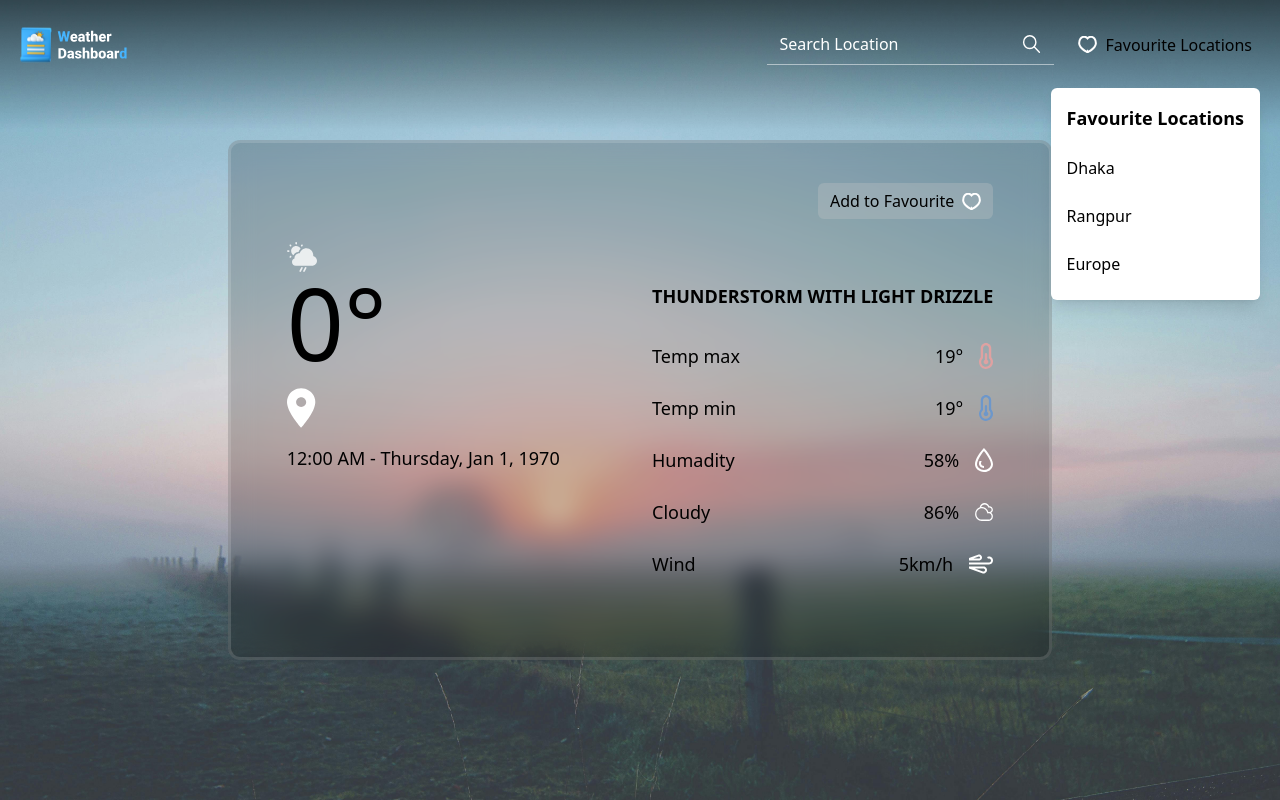
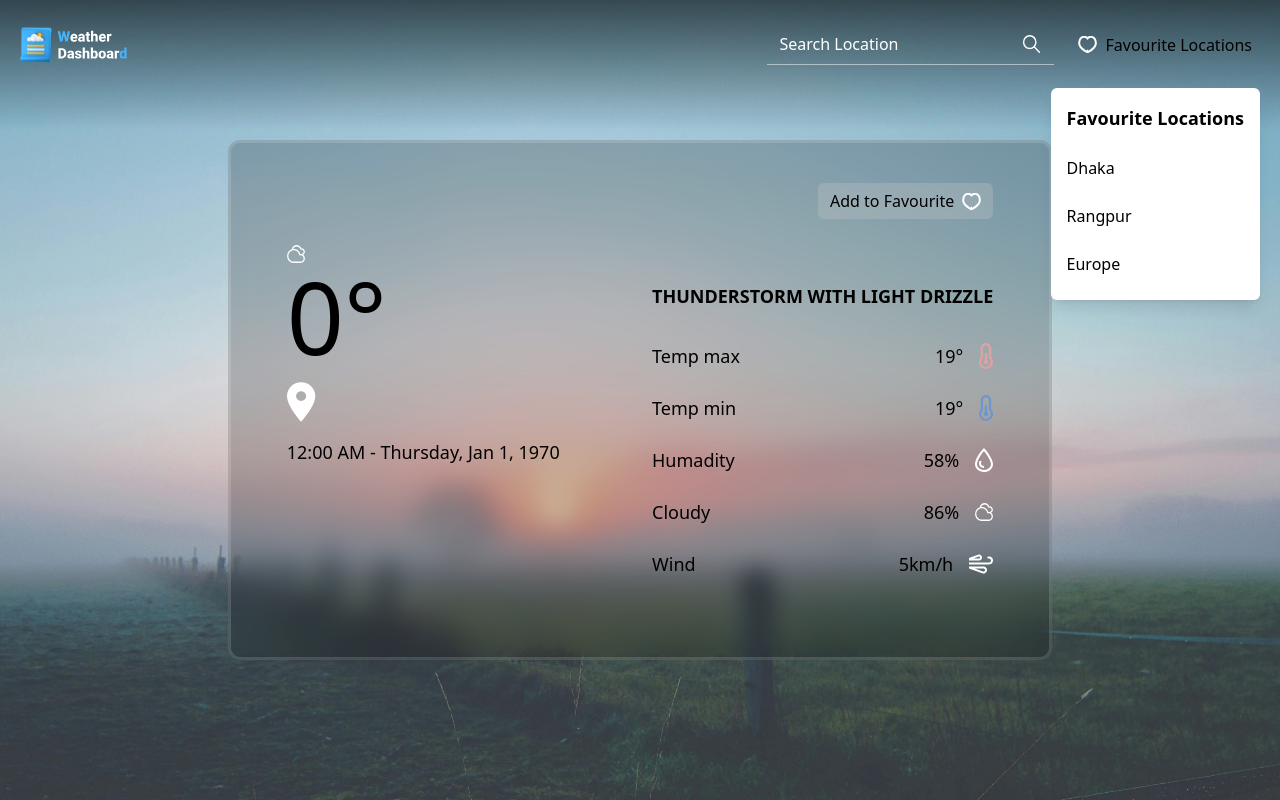
Before and after one commit to devsabbirhossain/weather-board, a React (Vite) app: page / in a window 1280 px wide. Built offline with nearby package versions, Linux system fonts and the light colour scheme; no server answers.

Commit message:
add dynamic data to heading dection

```diff
--- a/src/App.jsx
+++ b/src/App.jsx
@@ -1,15 +1,51 @@
 import "./App.css";
-import MistImage from "./assets/backgrounds/mist.jpeg";
+// import ClearSkyBG from "./assets/backgrounds/clear-sky.jpg";
+// import FewCloudsBG from "./assets/backgrounds/few-clouds.jpg";
+import MISTBG from "./assets/backgrounds/mist.jpeg";
+// import RainBG from "./assets/backgrounds/rainy-day.jpg";
+// import SnowBG from "./assets/backgrounds/snow.jpg";
+// import SunnyBG from "./assets/backgrounds/sunny.jpg";
+// import ThunderBG from "./assets/backgrounds/thunderstorm.jpg";
+
 import Header from "./components/header/Header";
 import WeatherBoard from "./components/weather/WeatherBoard";
 
 import WeatherProvider from "./provider/WeatherProvider";
 
+// import { useContext } from "react";
+// import { WeatherContext } from "./context";
+
 function App() {
+  // const { weatherData } = useContext(WeatherContext);
+
+  // const { location, climate, temperature, time } = weatherData;
+
+  // function getWeatherBackground(climate) {
+  //   switch (climate) {
+  //     case "Rain":
+  //       return RainBG;
+  //     case "Clouds":
+  //       return FewCloudsBG;
+  //     case "Clear":
+  //       return ClearSkyBG;
+  //     case "Snow":
+  //       return SnowBG;
+  //     case "Thunder":
+  //       return ThunderBG;
+  //     case "Fog":
+  //       return MISTBG;
+  //     case "Haze":
+  //       return MISTBG;
+  //     case "Mist":
+  //       return MISTBG;
+  //     default:
+  //       return SunnyBG;
+  //   }
+  // }
   return (
     <WeatherProvider>
       <div
-        style={{ backgroundImage: `url('${MistImage}')` }}
+        style={{ backgroundImage: `url('${MISTBG}')` }}
         className="grid place-items-center h-screen bg-no-repeat bg-cover">
         <Header />
         <main>
--- a/src/components/weather/WeatherHeading.jsx
+++ b/src/components/weather/WeatherHeading.jsx
@@ -1,5 +1,10 @@
-import CloudImage from "../../assets/cloud.svg";
+import HazeIcon from "../../assets/haze.svg";
+import CloudImage from "../../assets/icons/cloud.svg";
+import SnowIcon from "../../assets/icons/snow.svg";
+import SunnyIcon from "../../assets/icons/sunny.svg";
 import LocationIcon from "../../assets/pin.svg";
+import RainIcon from "../../assets/rainy.svg";
+import ThunderIcon from "../../assets/thunder.svg";
 
 import { useContext } from "react";
 import { WeatherContext } from "../../context";
@@ -9,10 +14,33 @@ function WeatherHeading() {
   const { weatherData } = useContext(WeatherContext);
 
   const { location, climate, temperature, time } = weatherData;
+
+  function getCloudIcon(climate) {
+    switch (climate) {
+      case "Rain":
+        return RainIcon;
+      case "Clouds":
+        return CloudImage;
+      case "Haze":
+        return HazeIcon;
+      case "Fog":
+        return HazeIcon;
+      case "Mist":
+        return HazeIcon;
+      case "Clear":
+        return SunnyIcon;
+      case "Snow":
+        return SnowIcon;
+      case "Thunder":
+        return ThunderIcon;
+      default:
+        return CloudImage;
+    }
+  }
   return (
     <div>
       <div className="max-md:flex items-center justify-between md:-mt-10">
-        <img src={CloudImage} alt="cloud" />
+        <img src={getCloudIcon(climate)} alt="cloud" />
         <div className="max-md:flex items-center max-md:space-x-4">
           <h1 className="text-[60px] lg:text-[80px] xl:text-[100px] leading-none md:mb-4">
             {Math.round(temperature)}°
```
Also changed, not shown: 2 other files (tests, documents, lock files or other folders).
